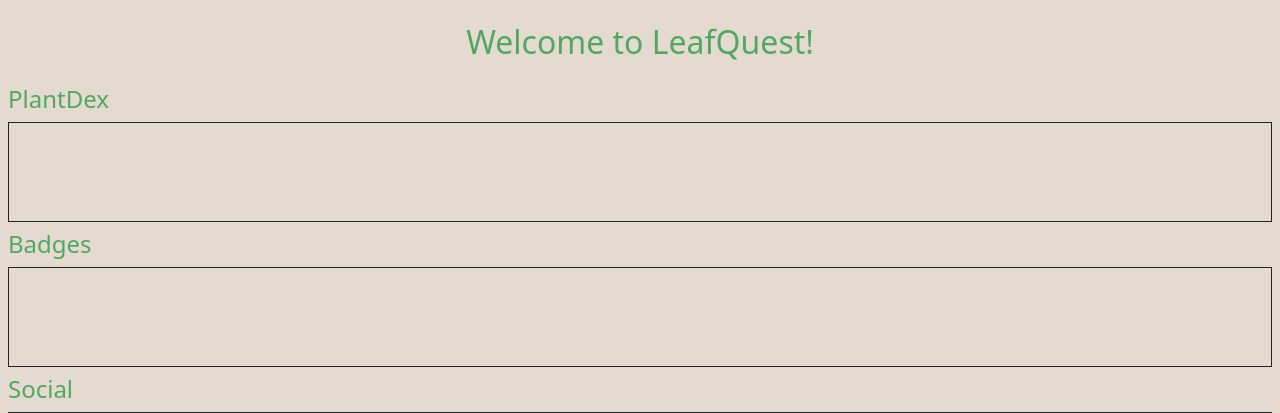
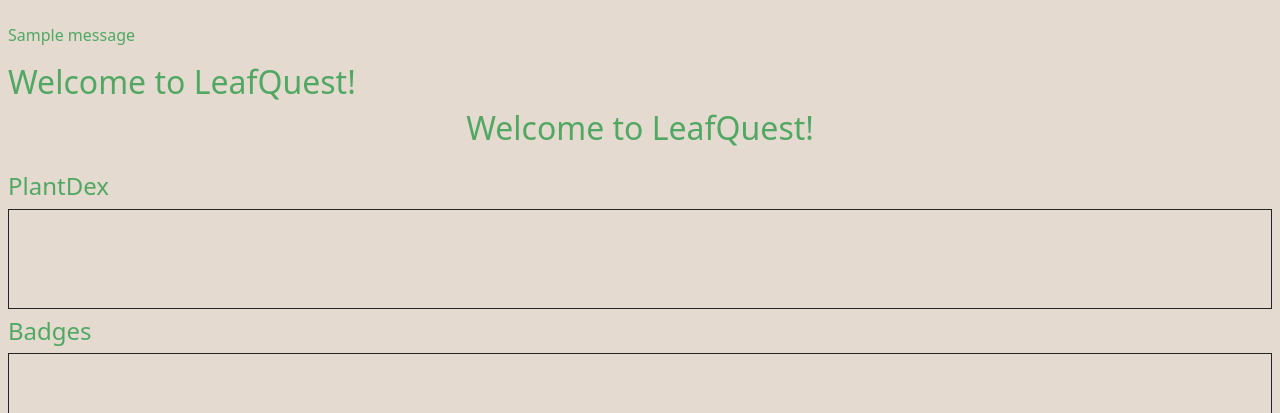
Before and after one commit to UCCS-SP25-CS4300-CS5300-1/Group-8-spring-2025, a Django app: template LeafQuest/home/templates/home/index.html in a window 1280 px wide. Shown: the part 57-470 px from the top of the page. Run offline with Django 4.2, Linux system fonts and the light colour scheme; the template is opened without the code that fills it, so the values that code supplies are empty; tables that the repository leaves empty hold one stand-in row (values such as "Sample post"); one stand-in notice (Sample message) is shown.

Commit message:
homepage update

```diff
--- a/LeafQuest/home/templates/home/index.html
+++ b/LeafQuest/home/templates/home/index.html
@@ -1,8 +1,24 @@
 {% extends "base.html" %}
+{% load static %}
 
 {% block title %}Home - LeafQuest{% endblock %}
 
 {% block content %}
+    {% for message in messages %}
+        <p>{{message}}</p>
+    {% endfor %}
+
+    {% if user.is_authenticated %}
+    <h2>
+        Welcome to LeafQuest, {{ user.username }}!
+    </h2>
+
+    {% else %}
+
+    <h2>
+        Welcome to LeafQuest!
+    </h2>
+    {% endif %}
 
     <h2 class="text-center pb-3">
         Welcome to LeafQuest!
```
